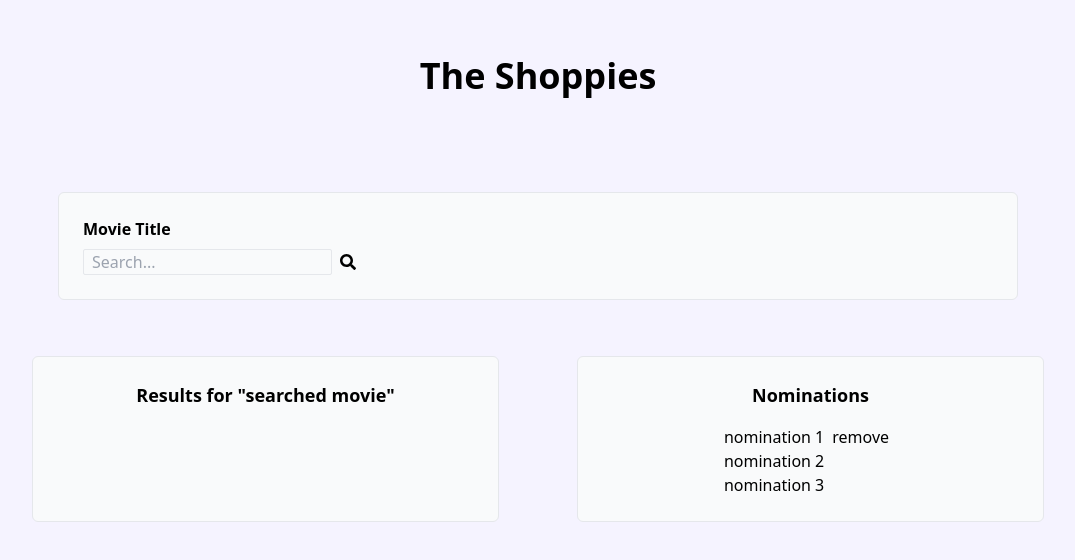
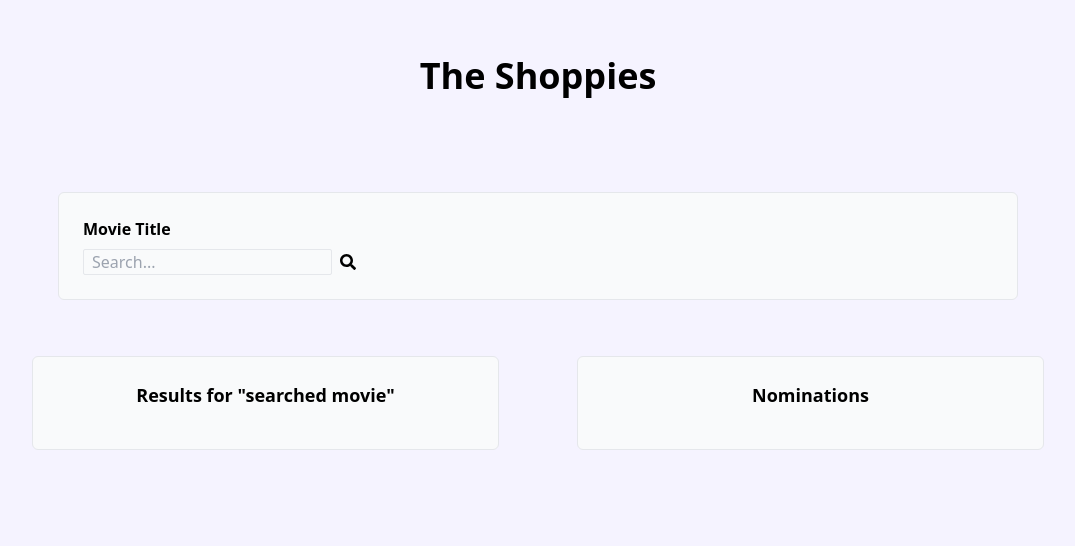
Before and after one commit to rhayana-b/the-shoppies, a Next.js app: page / in a window 1280 px wide. Shown: the top 560 px of the page, without its empty margins (102-1177 px from the left). Built offline with nearby package versions, Linux system fonts and the light colour scheme.

Commit message:
feat: implement remove nominations

```diff
--- a/components/movie-nominations/index.js
+++ b/components/movie-nominations/index.js
@@ -1,16 +1,30 @@
-const MovieNominations = () => (
+import { FontAwesomeIcon } from '@fortawesome/react-fontawesome';
+import { faMinusSquare } from '@fortawesome/free-solid-svg-icons';
+
+const MovieNominations = ({ nominationList, onDelete }) => (
   <div className="flex flex-col items-center px-5 py-6 w-2/5 bg-gray-50 border rounded-md">
     <h2 className="mb-4 font-bold text-lg">Nominations</h2>
-    <ul>
-      <div className="flex">
-        <li>nomination 1</li>
-        <button type="button" className="mx-2">
-          remove
-        </button>
-      </div>
-      <li>nomination 2</li>
-      <li>nomination 3</li>
-    </ul>
+    <div className="flex">
+      <ul>
+        {nominationList.map((movie) => (
+          <div className="flex justify-between w-full mb-2" key={movie}>
+            <li className="mb-2 mr-4">{movie}</li>
+            <button
+              type="button"
+              className="border rounded flex flex-col justify-center items-center p-2"
+              onClick={() => onDelete(movie)}
+            >
+              <FontAwesomeIcon
+                icon={faMinusSquare}
+                className="mx-2"
+                color="#b67ff5"
+              />
+              Remove
+            </button>
+          </div>
+        ))}
+      </ul>
+    </div>
   </div>
 );
 
--- a/components/movie-results/index.js
+++ b/components/movie-results/index.js
@@ -1,13 +1,10 @@
 import { FontAwesomeIcon } from '@fortawesome/react-fontawesome';
 import { faTrophy } from '@fortawesome/free-solid-svg-icons';
-import { useState } from 'react';
+// import { useState } from 'react';
 
-const MovieResults = ({ searchResults }) => {
-  const [nominationList, setNominationList] = useState([]);
-  console.log(nominationList);
-
+const MovieResults = ({ searchResults, onNomination }) => {
   const handleNominations = (movie) => {
-    setNominationList([...nominationList, `${movie.Title} (${movie.Year})`]);
+    onNomination(movie);
   };
 
   return (
--- a/pages/index.js
+++ b/pages/index.js
@@ -6,6 +6,7 @@ import api from '../services/api';
 
 export default function Home() {
   const [searchResults, setSearchResults] = useState([]);
+  const [nominationList, setNominationList] = useState([]);
 
   const getResults = (searchInput) => {
     api
@@ -20,6 +21,14 @@ export default function Home() {
       });
   };
 
+  const getNominations = (movie) => {
+    setNominationList([...nominationList, `${movie.Title} (${movie.Year})`]);
+  };
+
+  const handleDelete = (movie) => {
+    setNominationList(nominationList.filter((item) => item !== movie));
+  };
+
   return (
     <div className="bg-purple-50 h-full w-full flex flex-col py-10 px-10">
       <div className="flex flex-col">
@@ -30,8 +39,14 @@ export default function Home() {
           <MovieSearch onSearch={getResults} />
         </div>
         <div className="flex justify-evenly p-4 mb-10">
-          <MovieResults searchResults={searchResults} />
-          <MovieNominations />
+          <MovieResults
+            searchResults={searchResults}
+            onNomination={getNominations}
+          />
+          <MovieNominations
+            nominationList={nominationList}
+            onDelete={handleDelete}
+          />
         </div>
       </div>
     </div>
```
